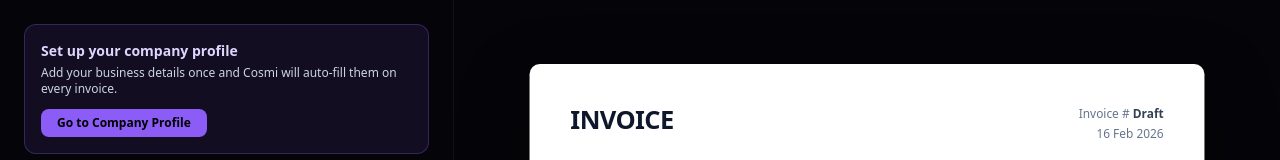
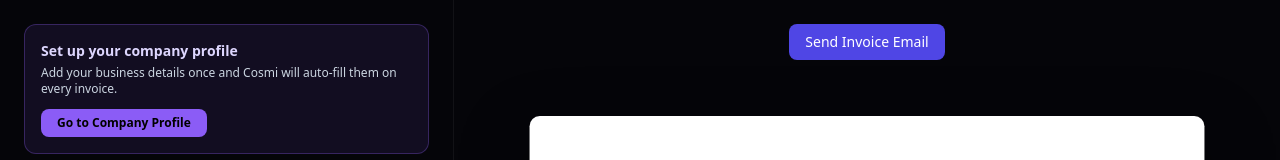
Before and after one commit to sanstack256/cosmi, a Next.js app: page /invoice-editor in a window 1280 px wide. Shown: the top 160 px of the page. Built offline with nearby package versions, Linux system fonts and the light colour scheme; no server answers.

Commit message:
Email automation by resend

```diff
--- a/app/invoice-editor/page.tsx
+++ b/app/invoice-editor/page.tsx
@@ -46,6 +46,38 @@ export default function InvoiceEditorPage() {
   const [saving, setSaving] = useState(false);
 
   const { plan } = useAuth();
+
+  async function handleSendEmail() {
+    try {
+      const response = await fetch("/api/send-reminder", {
+        method: "POST",
+        headers: {
+          "Content-Type": "application/json",
+        },
+        body: JSON.stringify({
+          to: clientEmail,
+          subject: `Invoice ${idToUse} from ${company?.name || "Cosmi"}`,
+          html: `
+          <h2>Invoice ${idToUse}</h2>
+          <p>Hello ${client},</p>
+          <p>Your invoice has been generated.</p>
+          <p><strong>Total:</strong> ${formatCurrencyINR(total)}</p>
+          <p>Please review your invoice.</p>
+        `,
+        }),
+      });
+
+      const result = await response.json();
+
+      if (result.error) {
+        showToast("Failed to send email");
+      } else {
+        showToast("Invoice email sent!");
+      }
+    } catch (err) {
+      showToast("Error sending email");
+    }
+  }
 
 
   function showToast(msg: string) {
@@ -130,6 +162,14 @@ export default function InvoiceEditorPage() {
 
       {/* RIGHT PANEL */}
       <div className="flex-1 flex justify-center py-6 px-4">
+        <div className="flex flex-col items-center gap-4">
+          <button
+            onClick={handleSendEmail}
+            className="px-4 py-2 bg-indigo-600 hover:bg-indigo-700 rounded-lg text-white text-sm"
+          >
+            Send Invoice Email
+          </button>
+
           <InvoicePreview
             id={idToUse}
             client={client}
@@ -143,6 +183,7 @@ export default function InvoiceEditorPage() {
             plan={plan}
           />
         </div>
+      </div>
 
     </div>
   );
```
Lines whose indentation alone changed are shown as unchanged.
